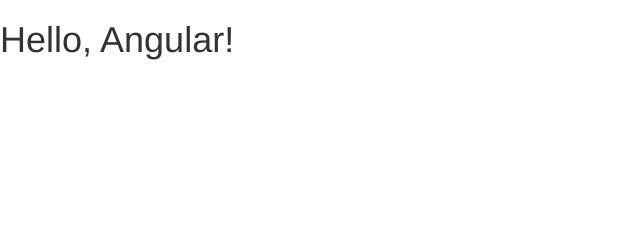
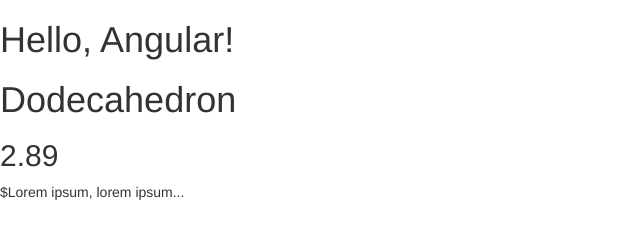
Before and after one commit to weceq/angular-flatlander, a website: page index.html in a window 1280 px wide. Shown: the whole page, without its empty margins (0-640 px from the left). Drawn offline with nearby package versions, Linux system fonts and the light colour scheme; files that its build step writes are made by us from their sources.

Commit message:
First controller

```diff
--- a/index.html
+++ b/index.html
@@ -7,5 +7,10 @@
         <script type="text/javascript" src="js/vendor/angular/angular.js"></script>
         <script type="text/javascript" src="js/flatlander.js"></script>
         <h1>{{"Hello," + " Angular!"}}</h1>
+        <div ng-controller="StoreController as store">
+            <h1>{{store.product.name}}</h1>
+            <h2>{{store.product.price}}</h2>
+            <p>${{store.product.description}}</p>
+        </div>
     </body>
 </html>
--- a/js/flatlander.js
+++ b/js/flatlander.js
@@ -1 +1,11 @@
-var app = angular.module('store', []);
+(function(){
+    var app = angular.module('store', []);
+    app.controller('StoreController', function(){
+        this.product = gem;
+    });
+    var gem = {
+        name: 'Dodecahedron',
+        price: 2.89,
+        description: 'Lorem ipsum, lorem ipsum...'
+    };
+})();
```
